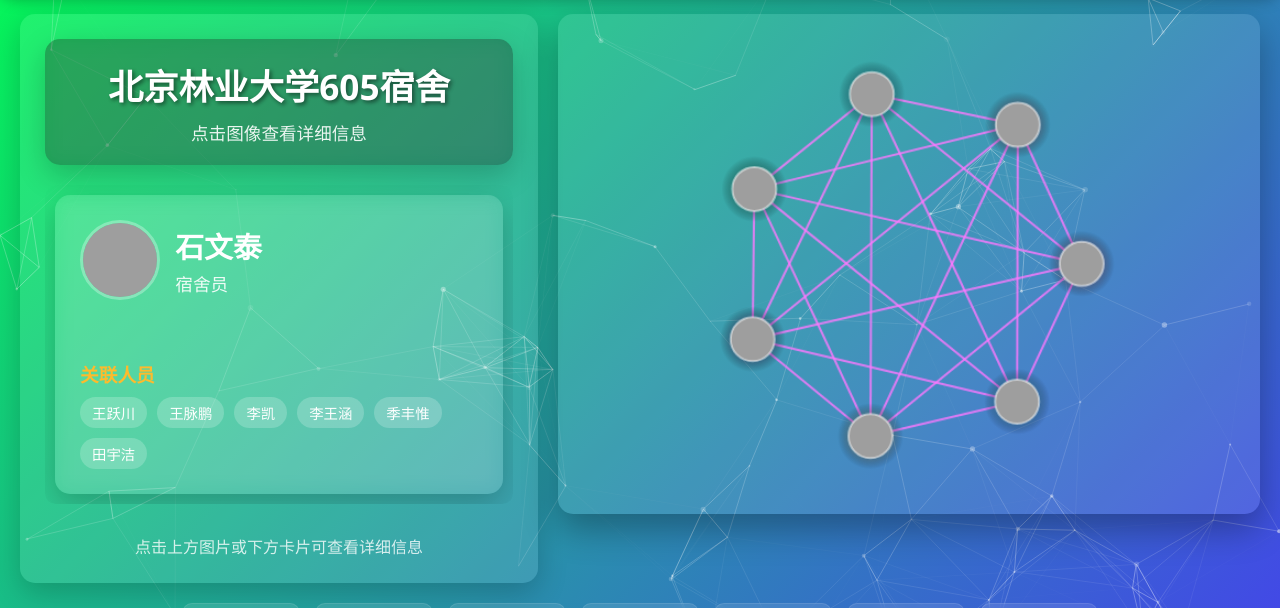
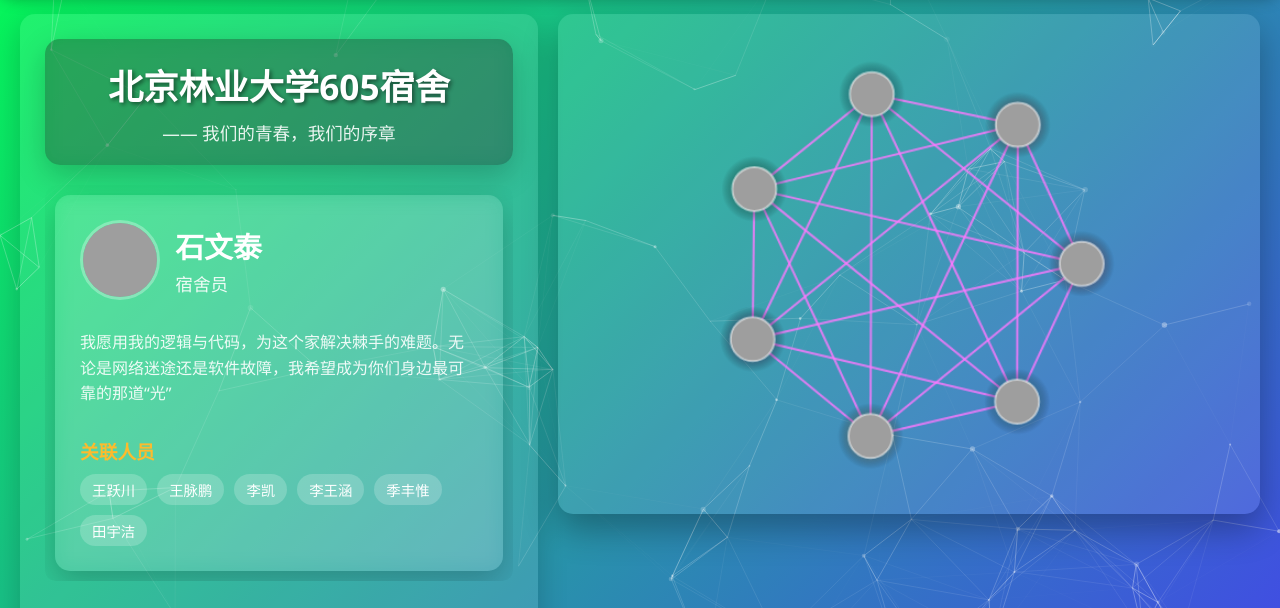
Before and after one commit to 605-bjfu/605-bjfu.github.io, a plain HTML site: page index.html in a window 1280 px wide. Shown: the part 116-724 px from the top of the page. Drawn offline with nearby package versions, Linux system fonts and the light colour scheme; grey boxes are pictures that could not be loaded.

Commit message:
Add files via upload

```diff
--- a/index.html
+++ b/index.html
@@ -754,7 +754,7 @@
         <div class="left-panel">
             <header>
                 <h1>北京林业大学605宿舍</h1>
-                <p class="subtitle">点击图像查看详细信息</p>
+                <p class="subtitle">—— 我们的青春，我们的序章</p>
             </header>
 
 
@@ -878,7 +878,7 @@
                 id: 1,
                 name: "石文泰",
                 role: "宿舍员",
-                description: "",
+                description: "我愿用我的逻辑与代码，为这个家解决棘手的难题。无论是网络迷途还是软件故障，我希望成为你们身边最可靠的那道“光”",
                 color: "#FF6B6B",
                 link: "#archer",
                 image: "https://pic1.imgdb.cn/item/68f9f9fa3203f7be0091e204.jpg"
@@ -887,7 +887,7 @@
                 id: 2,
                 name: "王跃川",
                 role: "宿舍员",
-                description: "",
+                description: "我沉醉于书海中的宁静，也乐于将求知的航道与你们分享。当你们遇到学业的迷雾时，我愿做那座小小的灯塔，与你们一同前行",
                 color: "#4ECDC4",
                 link: "#rider",
                 image: "https://pic1.imgdb.cn/item/68f9f9fa3203f7be0091e203.jpg"
@@ -896,7 +896,7 @@
                 id: 3,
                 name: "王脉鹏",
                 role: "宿舍员",
-                description: "",
+                description: "我相信笑容是最好的纽带。我愿用我的幽默和热情，点燃每一个平凡的日子，让我们的“小筑”里，永远充满阳光般的笑声",
                 color: "#FFD166",
                 link: "#saber",
                 image: "https://pic1.imgdb.cn/item/68f9f9fa3203f7be0091e206.jpg"
@@ -905,7 +905,7 @@
                 id: 4,
                 name: "李凯",
                 role: "宿舍员",
-                description: "",
+                description: "我热爱将琐碎打理成诗，用一杯热茶、一次收纳，营造家的秩序与温馨。我希望用我的细腻，让你们感受到被妥帖照顾的温暖",
                 color: "#6A0572",
                 link: "#caster",
                 image: "https://pic1.imgdb.cn/item/68f9f9fa3203f7be0091e205.jpg"
@@ -914,7 +914,7 @@
                 id: 5,
                 name: "李王涵",
                 role: "宿舍长",
-                description: "",
+                description: "我享受结识新的朋友，探索新的故事。我愿做一座桥梁，将我们的小世界与外面的广阔天地相连，为我们的集体带来更多新鲜的色彩",
                 color: "#1A936F",
                 link: "#assassin",
                 image: "https://pic1.imgdb.cn/item/68f9fa003203f7be0091e20d.jpg"
@@ -923,7 +923,7 @@
                 id: 6,
                 name: "季丰惟",
                 role: "宿舍员",
-                description: "",
+                description: "我向往汗水与阳光，相信身体的活力能滋养心灵。我想邀请你们一起奔跑、运动，让我们共同成长为更加挺拔、健康的“树”",
                 color: "#118AB2",
                 link: "#lancer",
                 image: "https://pic1.imgdb.cn/item/68f9fa003203f7be0091e20e.jpg"
@@ -932,7 +932,7 @@
                 id: 7,
                 name: "田宇洁",
                 role: "宿舍员",
-                description: "",
+                description: "我在旋律与文字中构筑我的世界。我愿做一阵宁静的雨，在喧嚣之余，用音乐和书籍为我们的心灵带来一丝抚慰与沉思",
                 color: "#EF476F",
                 link: "#berserker",
                 image: "https://pic1.imgdb.cn/item/68f9fa003203f7be0091e20c.jpg"
```
